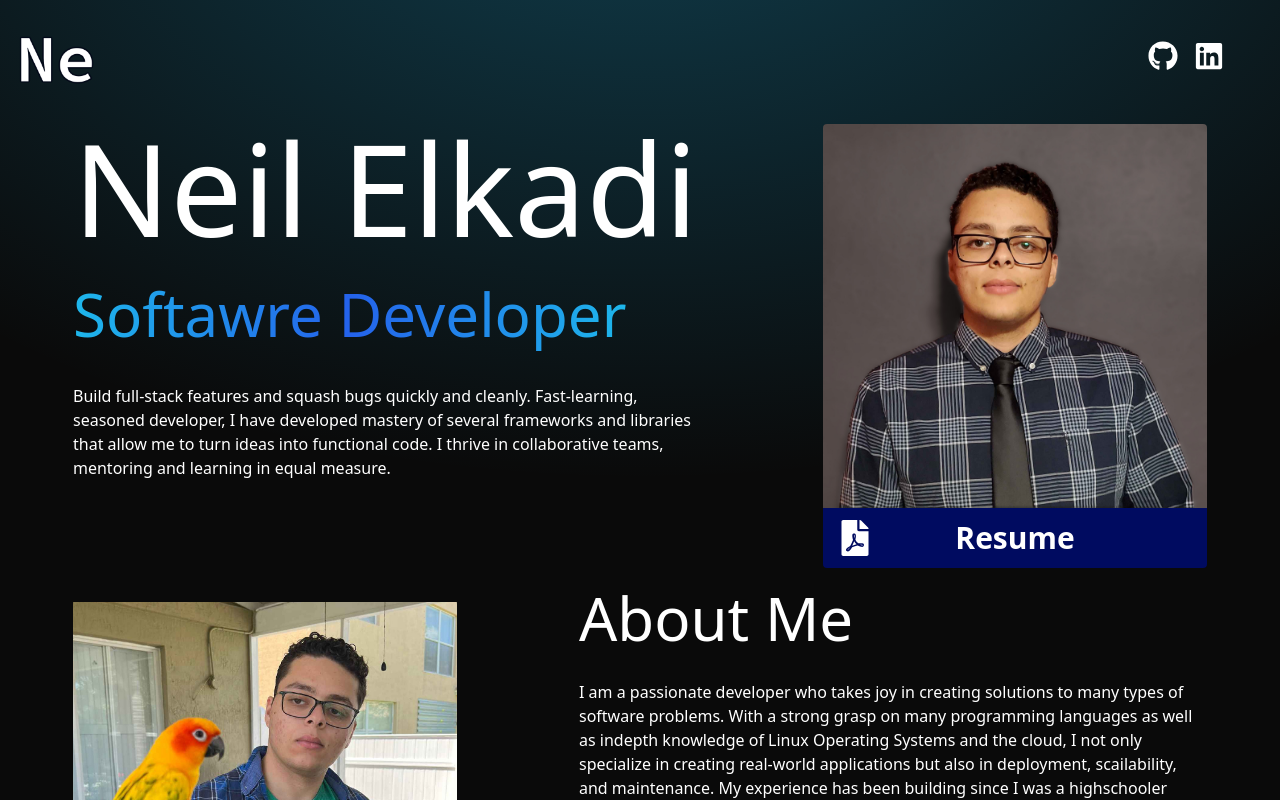
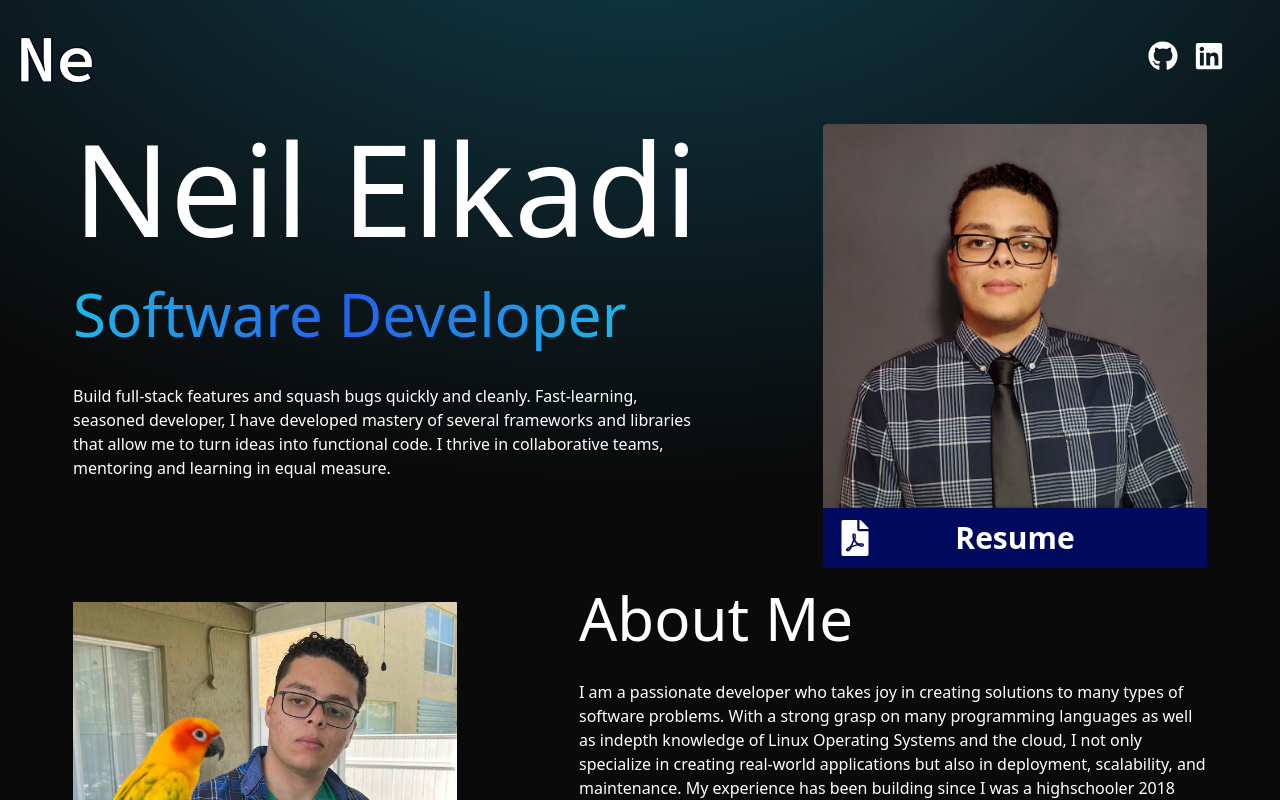
Before and after one commit to Neil925/neil-elkadi, a React (Create React App) app: page / in a window 1280 px wide. Shown: the top 800 px of the page. Built offline with nearby package versions, Linux system fonts and the light colour scheme.

Commit message:
fix: correct typos in hero role and about text
- 'Softawre Developer' -> 'Software Developer'
- 'scailability' -> 'scalability'

```diff
--- a/src/constants/index.js
+++ b/src/constants/index.js
@@ -10,11 +10,11 @@ import kpgpanel from "../resources/projects/kpgpanel.png"
 
 const constants = {
   profile: profile,
-  role: 'Softawre Developer',
+  role: 'Software Developer',
   heroText: 'Build full-stack features and squash bugs quickly and cleanly. Fast-learning, seasoned developer, I have developed mastery of several frameworks and libraries that allow me to turn ideas into functional code. I thrive in collaborative teams, mentoring and learning in equal measure.',
   aboutPic: about,
   aboutText: [
-    "I am a passionate developer who takes joy in creating solutions to many types of software problems. With a strong grasp on many programming languages as well as indepth knowledge of Linux Operating Systems and the cloud, I not only specialize in creating real-world applications but also in deployment, scailability, and maintenance. My experience has been building since I was a highschooler 2018 wherein I have had the chance to work on Ubuntu servers, cloud computing, a variety of web stacks, and more.",
+    "I am a passionate developer who takes joy in creating solutions to many types of software problems. With a strong grasp on many programming languages as well as indepth knowledge of Linux Operating Systems and the cloud, I not only specialize in creating real-world applications but also in deployment, scalability, and maintenance. My experience has been building since I was a highschooler 2018 wherein I have had the chance to work on Ubuntu servers, cloud computing, a variety of web stacks, and more.",
     "I am highly motivated when working with others and very naturally fill my position whether as a someone looking to learn and improve or a as leader. If I am not programming, I am teaching and if I am not teaching, I am learning.",
     "Web engineering may be my career, but technology is my hobby.",
   ],
```
